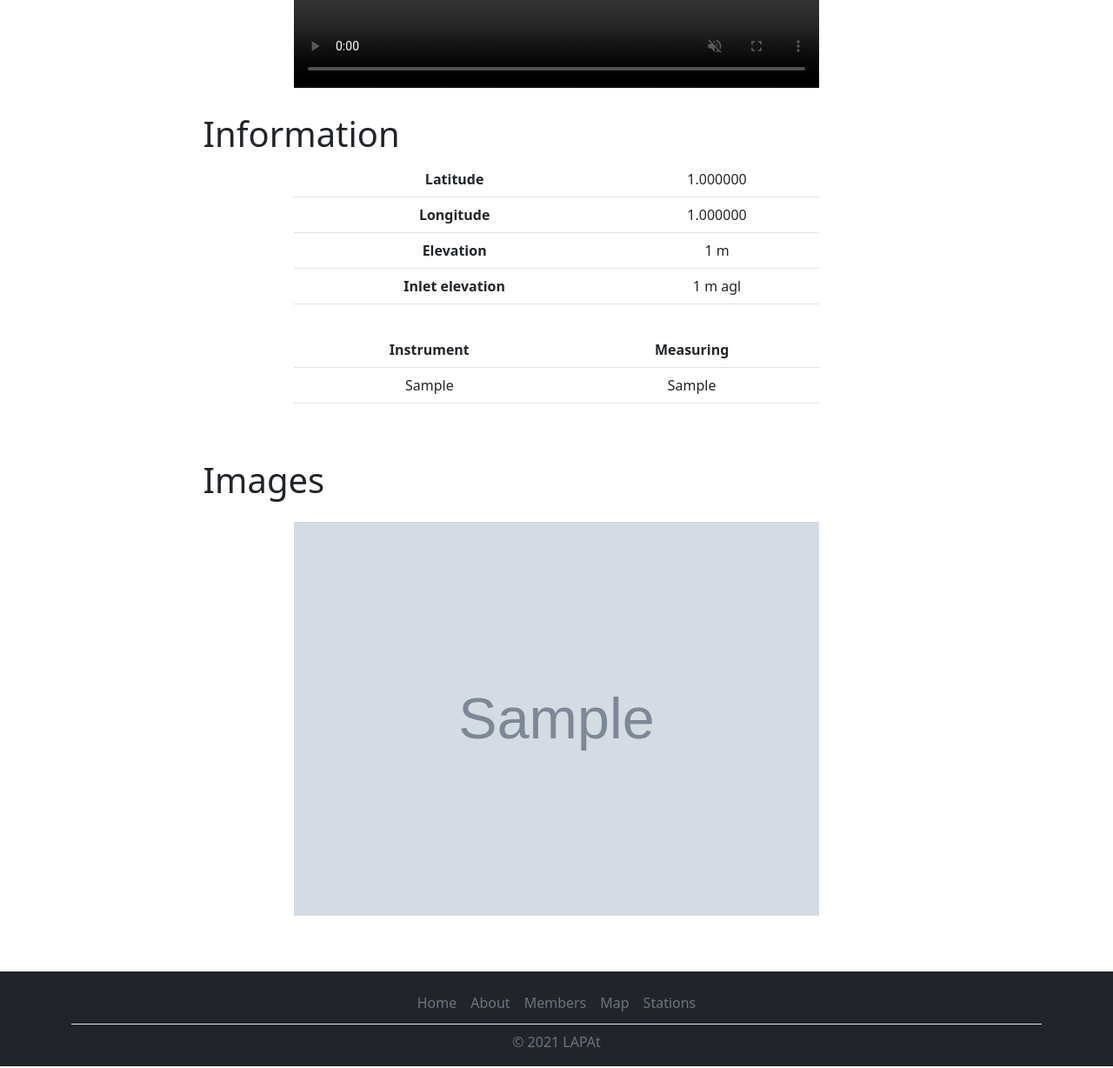
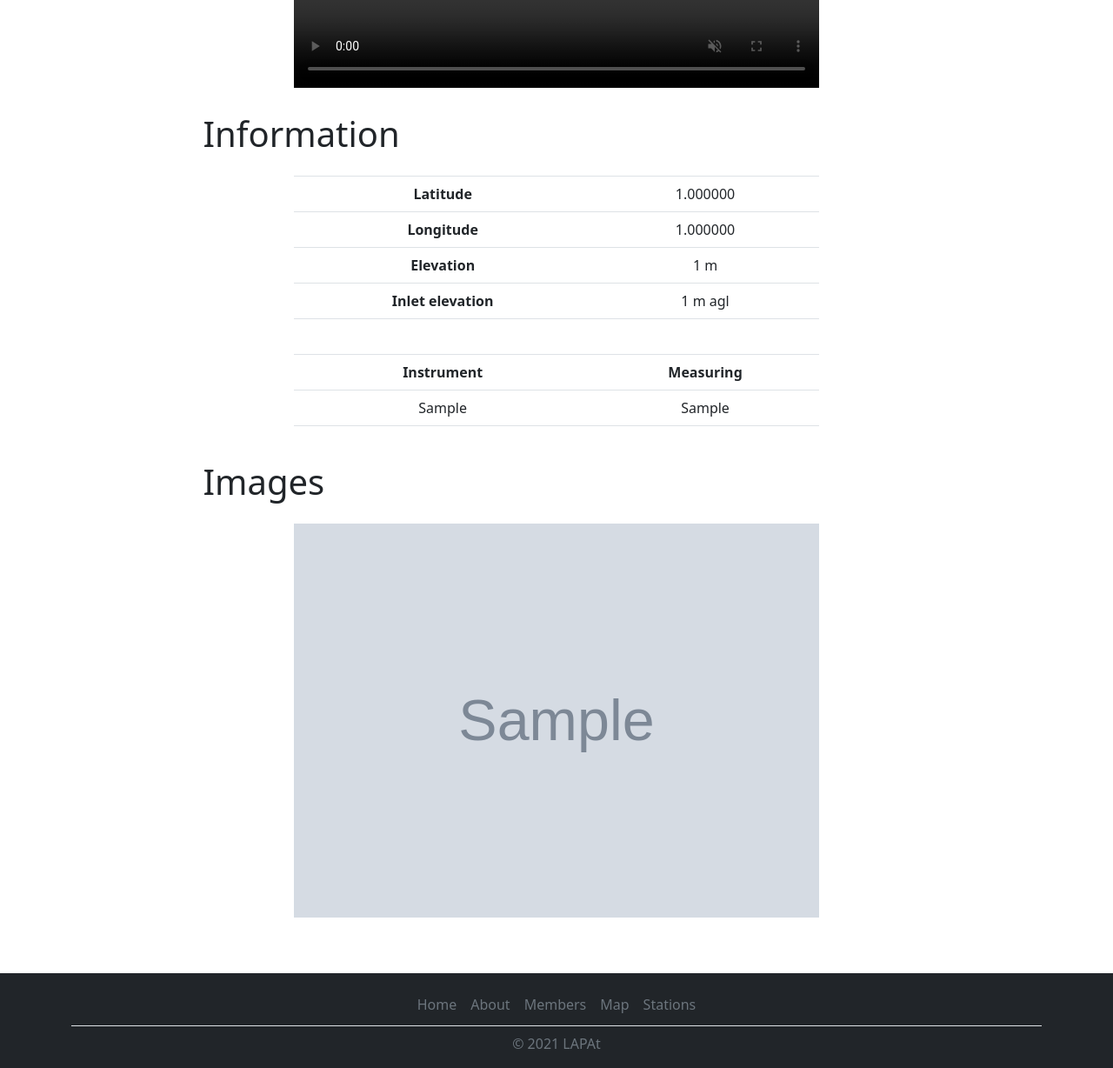
Before and after one commit to lapat-iag-usp/metroclima-masp, a Django app: a page that uses metroclima/templates/base.html in a window 1280 px wide. Shown: the part 486-1714 px from the top of the page at 87% size. Run offline with Django 3.2, Linux system fonts and the light colour scheme; tables that the repository leaves empty hold one stand-in row (values such as "Sample post"); grey boxes marked "Sample" are stand-in pictures; some libraries are stand-ins or nearby versions; grey boxes are pictures that could not be loaded.

Commit message:
Update templates

```diff
--- a/metroclima/stations/views.py
+++ b/metroclima/stations/views.py
@@ -20,7 +20,7 @@ def show_map(request):
         <b>Latitude:</b> {station.latitude}
         <br><b>Longitude:</b> {station.longitude}
         <br><b>Elevation:</b> {station.elevation} m
-        <br><a href="/stations/{station.slug}" target="_blank">More info</a>
+        <br><a href="/stations/{station.slug}" style="text-decoration:none" target="_blank">more info</a>
         """
         text = folium.Html(info, script=True)
         info = folium.Popup(text, max_width=200, min_width=200)
--- a/metroclima/templates/about.html
+++ b/metroclima/templates/about.html
@@ -120,8 +120,8 @@
         commercial use. We reserve the right to make corrections to the data based on scientific
         grounds, e.g., recalibration of standard gases or discovery of operational issues not
         known at the time of the release. To discuss publication, presentation, and collaboration,
-        please contact the <a href="mailto:marcia.marques@alumni.usp.br">Metroclima Project</a>
-        describing your plans for use.
+        please contact the <a href="mailto:maria.andrade@iag.usp.br " style="text-decoration:none">
+        Metroclima Project</a> describing your plans for use.
     </p>
 </div>
 
--- a/metroclima/templates/base.html
+++ b/metroclima/templates/base.html
@@ -20,7 +20,7 @@
 
     <title>Metroclima</title>
   </head>
-  <body>
+  <body class="d-flex flex-column min-vh-100">
 
     {% include 'navbar.html' %}
 
--- a/metroclima/templates/footer.html
+++ b/metroclima/templates/footer.html
@@ -1,4 +1,3 @@
-<!-- to create a sticky footer add fixed-bottom to the class-->
 <footer class="footer mt-auto py-3 footer-dark bg-dark">
   <div class="container">
     <ul class="nav justify-content-center border-bottom pb-1 mb-2">
--- a/metroclima/templates/members/members_list.html
+++ b/metroclima/templates/members/members_list.html
@@ -8,13 +8,13 @@
     <h2 class="display-5 mt-5 mb-4">Members</h2>
     {% for group in groups %}
     <h3 class="display-6 mt-4">{{ group }}</h3>
-      <table class="table mb-0 align-middle mb-5">
+      <table class="table align-middle mb-5">
         <tbody>
         {% for member in members %}
           {% if member.group == group %}
           <tr>
-            <td class="col-md-6">{{ member.name }}</td>
-            <td class="col-md-3">{{ member.institution }}</td>
+            <td class="col-md-6 lead" style="font-size:16px">{{ member.name }}</td>
+            <td class="col-md-3 lead" style="font-size:16px">{{ member.institution }}</td>
             <td class="col-md-3">
             {% if member.google %}
               <a href="{{ member.google }}" style="color: black"><i class="ai ai-google-scholar-square ai-1x"></i></a>
--- a/metroclima/templates/stations/stations_detail.html
+++ b/metroclima/templates/stations/stations_detail.html
@@ -24,29 +24,49 @@
   </div>
 
   <!-- Information -->
-  <div class="container col-sm-9">
+  <div class="container col-lg-9">
     <h3 class="display-6 mt-4">Information</h3>
     <div class="row justify-content-center mb-3">
-      <div class="col-sm-9 text-center">
+      <div class="col-md-9 text-center">
         <table class="table">
           <tbody>
             <tr>
-              <th scope="row">Latitude</th>
+              <td></td>
+              <td></td>
+            </tr>
+            <tr>
+              <td><b>Latitude</b></td>
               <td>{{ station.latitude }}</td>
             </tr>
             <tr>
-              <th scope="row">Longitude</th>
+              <td><b>Longitude</b></td>
               <td>{{ station.longitude }}</td>
             </tr>
             <tr>
-              <th scope="row">Elevation</th>
+              <td><b>Elevation</b></td>
               <td>{{ station.elevation }} m</td>
             </tr>
             {% if station.inlet_elevation %}
             <tr>
-              <th scope="row">Inlet elevation</th>
+              <td><b>Inlet elevation</b></td>
               <td>{{ station.inlet_elevation }} m agl</td>
             </tr>
+            {% endif %}
+            {% if station.instruments.all %}
+            <tr>
+              <td><br></td>
+              <td><br></td>
+            </tr>
+            <tr>
+              <td><b>Instrument</b></td>
+              <td><b>Measuring</b></td>
+            </tr>
+            {% for instrument in station.instruments.all %}
+            <tr>
+              <td>{{ instrument }}</td>
+              <td>{{ instrument.measuring }}</td>
+            </tr>
+            {% endfor %}
             {% endif %}
           </tbody>
         </table>
@@ -54,33 +74,9 @@
     </div>
   </div>
 
-  <!-- Instruments -->
-  {% if station.instruments %}
-  <div class="container col-sm-9">
-    <div class="row justify-content-center mb-5">
-      <div class="col-sm-9 text-center">
-        <table class="table">
-          <tbody>
-            <tr>
-              <th scope="col">Instrument</th>
-              <th scope="col">Measuring</th>
-            </tr>
-            {% for instrument in station.instruments.all %}
-            <tr>
-              <td>{{ instrument }}</td>
-              <td>{{ instrument.measuring }}</td>
-            </tr>
-            {% endfor %}
-          </tbody>
-        </table>
-      </div>
-    </div>
-    {% endif %}
-  </div>
-
   <!-- Images -->
   {% if station.image_set.all %}
-  <div class="container col-sm-9">
+  <div class="container col-lg-9">
     <h3 class="display-6 mt-4 mb-4">Images</h3>
     {% for image in station.image_set.all %}
       {% if image.panoramic %}
```
Also changed, not shown: metroclima/templates/stations/stations_list.html (+9 -6 lines).
